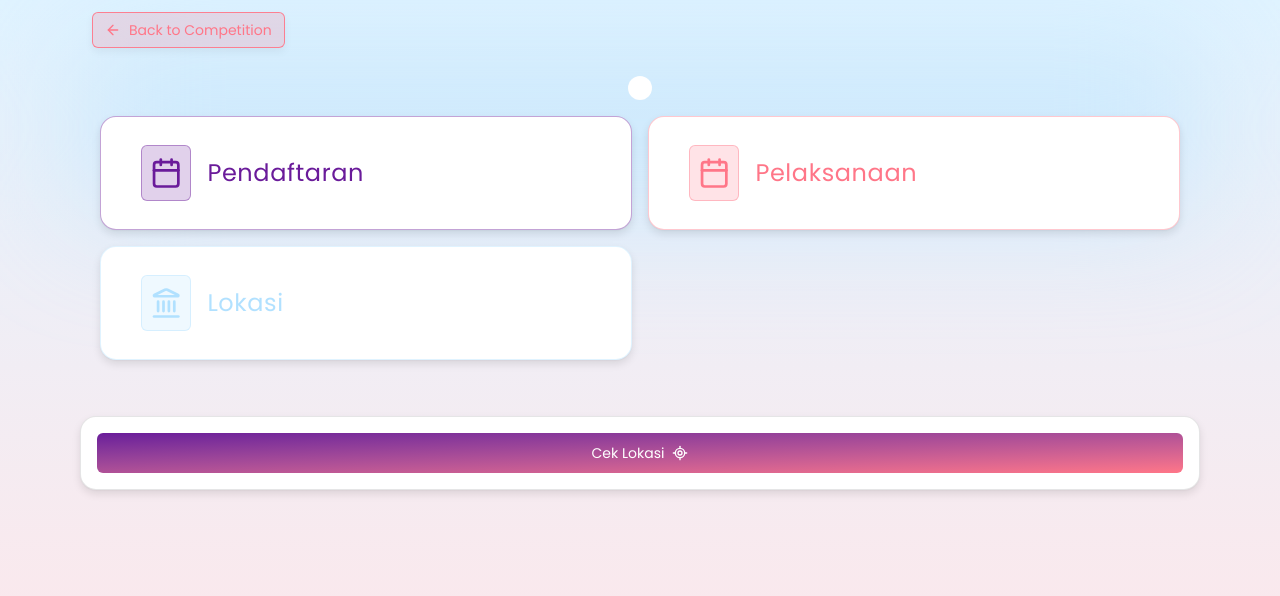
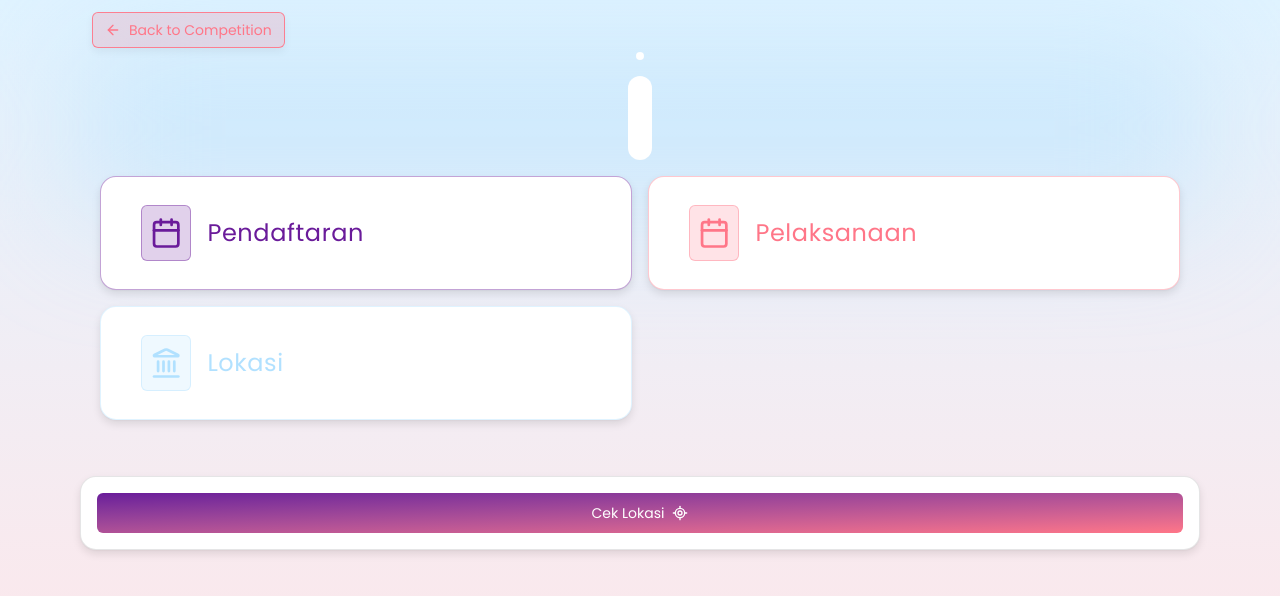
Before and after one commit to RizqiAndri07/kemas-2025, a Next.js app: page /competition/adc in a window 1280 px wide. Shown: the top 596 px of the page. Built offline with nearby package versions, Linux system fonts and the light colour scheme.

Commit message:
update minor : pfest detail event

```diff
--- a/app/(detail)/competition/[id]/page.tsx
+++ b/app/(detail)/competition/[id]/page.tsx
@@ -92,12 +92,9 @@ const Page = async ({ params }: Props) => {
           </>
         )}
 
-        <div className="bg-background relative p-3  rounded-xl text-justify text-xs md:text-lg">
-          {/* <h4 className="text-primary absolute left-1/2 -translate-x-1/2 bg-white px-2 rounded-md text-center -top-6">
-            {detailCompetition?.name}
-          </h4> */}
-          {detailCompetition?.typography && (
-            <div className="pt-10 md:pt-18">
+        <div className="bg-background relative p-3 pt-12 md:pt-18 rounded-xl text-justify text-xs md:text-lg">
+          {detailCompetition?.typography ? (
+            <div className="">
               <Image
                 src={detailCompetition?.typography || ""}
                 alt={detailCompetition?.name || "Competition Typography"}
@@ -106,6 +103,12 @@ const Page = async ({ params }: Props) => {
                 className=" absolute left-1/2 -translate-x-1/2 -top-6 rounded-md bg-background p-2 md:w-32"
               />
             </div>
+          ) : (
+            <>
+              <h4 className="absolute text-center mb-2 text-primary w-fit left-1/2 wf -translate-x-1/2 -top-6 rounded-md bg-background p-1 ">
+                {detailCompetition?.name}
+              </h4>
+            </>
           )}
 
           <p>{detailCompetition?.description}</p>
```
